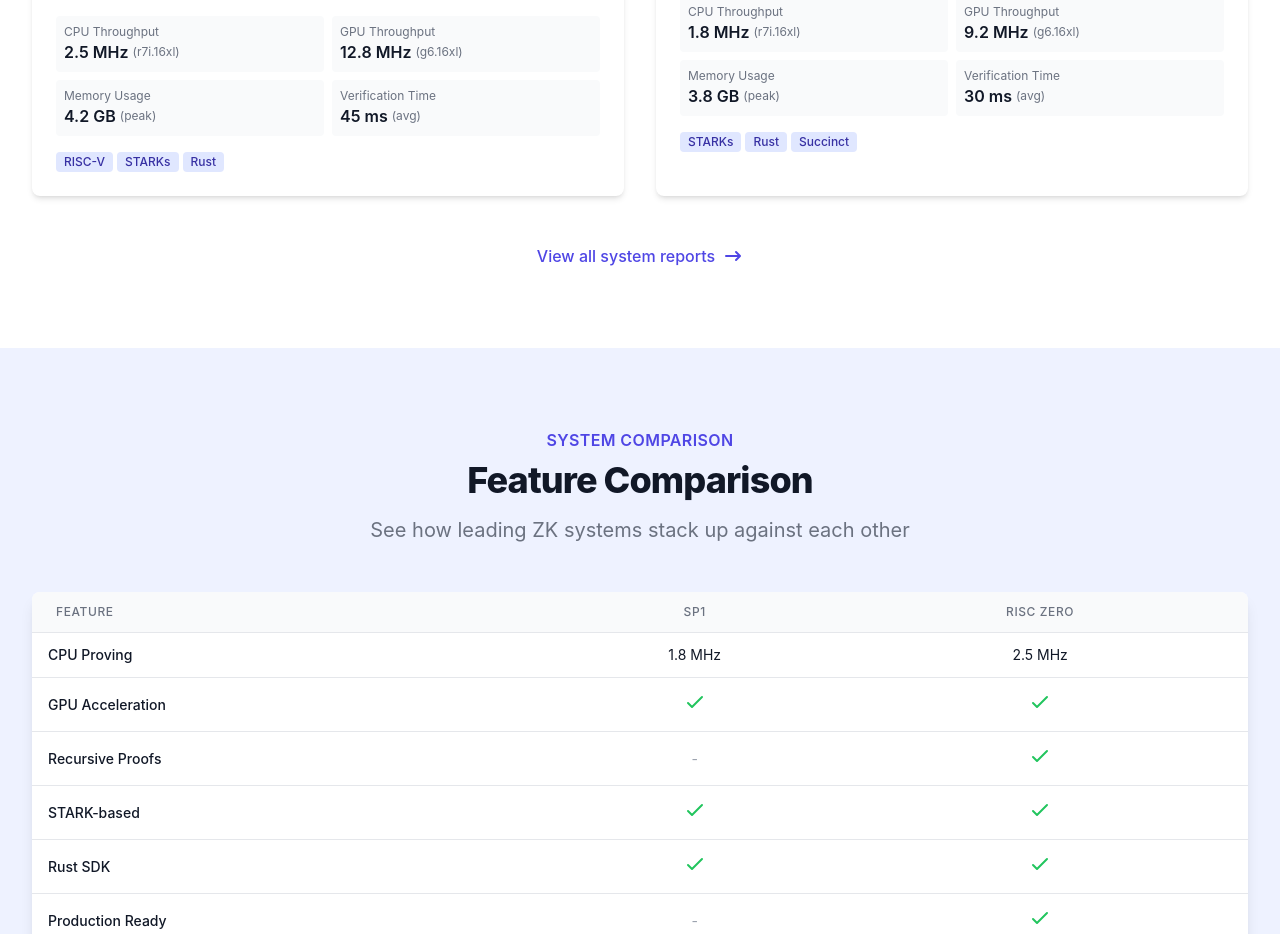
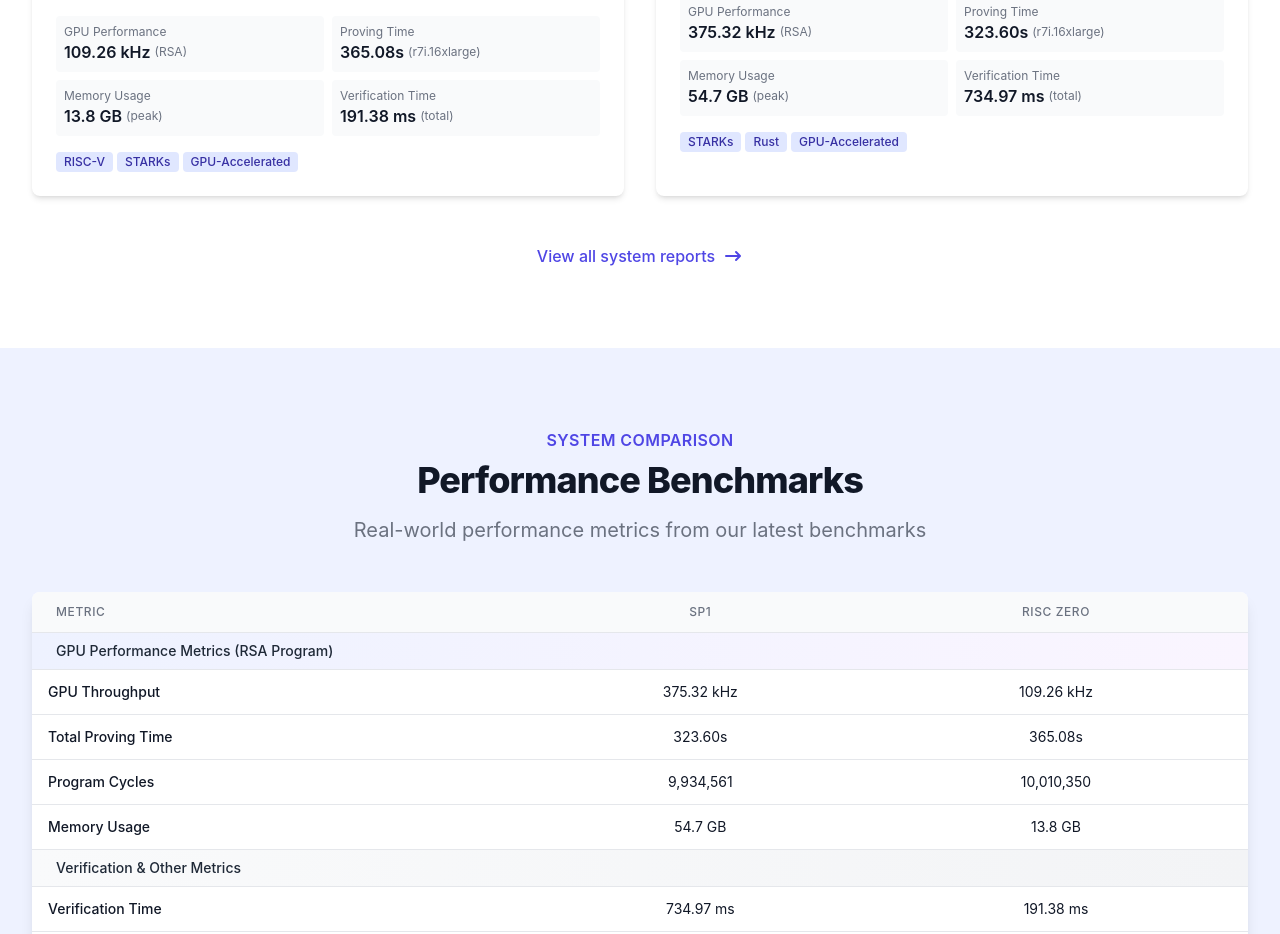
Before and after one commit to ProofLabDev/prooflab-frontend, a React (Create React App) app: page / in a window 1280 px wide. Shown: the part 1863-2797 px from the top of the page. Built offline with nearby package versions, Linux system fonts and the light colour scheme.

Commit message:
fixed loop on home page

```diff
--- a/src/components/ComparisonTable/ComparisonTable.js
+++ b/src/components/ComparisonTable/ComparisonTable.js
@@ -200,7 +200,7 @@
 
 const ComparisonTable = () => {
   const { comparisons, loading, error } = useComparisonData();
-  const [activeCategory, setActiveCategory] = useState('features');
+  const [activeCategory, setActiveCategory] = useState('performance');
   const [selectedSystems, setSelectedSystems] = useState([]);
   const [showRadar, setShowRadar] = useState(true);
 
--- a/src/components/Navigation/Navigation.js
+++ b/src/components/Navigation/Navigation.js
@@ -153,7 +153,7 @@
 
   const getLinkClass = (path) => {
     const isActive = location.pathname === path;
-    const baseClasses = "inline-flex items-center px-1 pt-1 text-sm font-medium";
+    const baseClasses = "inline-flex items-center px-1 pt-1 text-sm font-medium relative z-10";
     return `${baseClasses} ${isActive ? 'text-gray-900 border-b-2 border-indigo-500' : 'text-gray-500 hover:text-gray-900'}`;
   };
 
@@ -169,7 +169,7 @@
         <div className="flex justify-between h-16">
           <div className="flex">
             <div className="flex-shrink-0 flex items-center">
-              <Link to="/" className="flex items-center">
+              <Link to="/" className="flex items-center z-10 relative">
                 <img
                   src="/prooflab-logo.png"
                   alt="ProofLab"
--- a/src/components/pages/Home.js
+++ b/src/components/pages/Home.js
@@ -1,5 +1,7 @@
-import React, { useState, useEffect } from 'react';
+import React, { useState, useEffect, useMemo } from 'react';
 import { Link } from 'react-router-dom';
+import useZKVMThroughput from '../../hooks/useZKVMThroughput';
+import useTelemetry from '../../hooks/useTelemetry';
 
 // SVG Icons for use in the UI
 const Icons = {
@@ -246,39 +248,115 @@
       .catch(error => console.error('Error fetching data:', error));
   }, []);
 
-  // Sample featured reports
-  const featuredReports = [
-    {
+  // Dynamic data loading for featured zkVMs
+  const [dynamicReports, setDynamicReports] = useState([]);
+
+  // Get RISC0 performance data - focusing on RSA for higher cycle counts
+  const risc0Throughput = useZKVMThroughput('risc0');
+  const { telemetryData: risc0RsaTelemetry } = useTelemetry('rsa', 'risc0');
+
+  // Get SP1 performance data - focusing on RSA for higher cycle counts
+  const sp1Throughput = useZKVMThroughput('sp1');
+  const { telemetryData: sp1RsaTelemetry } = useTelemetry('rsa', 'sp1');
+
+  // Create a stable effect to process and set the report data
+  useEffect(() => {
+    // Skip processing if data is not fully loaded
+    if (!risc0RsaTelemetry || !sp1RsaTelemetry ||
+        !risc0Throughput || !sp1Throughput ||
+        risc0Throughput.loading || sp1Throughput.loading) {
+      return;
+    }
+
+    const reports = [];
+
+    // RISC0 Report with RSA data and GPU metrics
+    try {
+      if (risc0RsaTelemetry && risc0RsaTelemetry.timing && risc0Throughput) {
+        const totalProving = risc0RsaTelemetry.timing.proving.toFixed(2) + 's';
+        const maxMemory = (risc0RsaTelemetry.resources.maxMemory / 1024).toFixed(1) + ' GB';
+        const verificationTime = (risc0RsaTelemetry.timing.verification * 1000).toFixed(2) + ' ms';
+
+        // Use GPU throughput, with a fallback
+        const executionSpeed = risc0Throughput.throughput?.gpu?.formatted || '0 Hz';
+        const instanceType = risc0RsaTelemetry.system?.instanceType || 'g6.16xlarge';
+
+        reports.push({
           name: "RISC Zero",
           description: "High-performance RISC-V based zero-knowledge virtual machine with strong security properties",
           metrics: {
-        labels: ["High Performance", "Production Ready"],
+            labels: ["Fast Verification", "Production Ready"],
             colors: ["bg-green-100 text-green-800", "bg-blue-100 text-blue-800"],
             data: [
-          { name: "CPU Throughput", value: "2.5 MHz", unit: "r7i.16xl" },
-          { name: "GPU Throughput", value: "12.8 MHz", unit: "g6.16xl" },
-          { name: "Memory Usage", value: "4.2 GB", unit: "peak" },
-          { name: "Verification Time", value: "45 ms", unit: "avg" }
+              { name: "GPU Performance", value: executionSpeed, unit: "RSA" },
+              { name: "Proving Time", value: totalProving, unit: instanceType },
+              { name: "Memory Usage", value: maxMemory, unit: "peak" },
+              { name: "Verification Time", value: verificationTime, unit: "total" }
             ]
           },
-      tags: ["RISC-V", "STARKs", "Rust"]
-    },
-    {
+          tags: ["RISC-V", "STARKs", "GPU-Accelerated"]
+        });
+      }
+    } catch (error) {
+      console.error("Error processing RISC0 data:", error);
+    }
+
+    // SP1 Report with RSA data and GPU metrics
+    try {
+      if (sp1RsaTelemetry && sp1RsaTelemetry.timing && sp1Throughput) {
+        const totalProving = sp1RsaTelemetry.timing.proving.toFixed(2) + 's';
+        const maxMemory = (sp1RsaTelemetry.resources.maxMemory / 1024).toFixed(1) + ' GB';
+        const verificationTime = (sp1RsaTelemetry.timing.verification * 1000).toFixed(2) + ' ms';
+
+        // Use GPU throughput, with a fallback
+        const executionSpeed = sp1Throughput.throughput?.gpu?.formatted || '0 Hz';
+        const instanceType = sp1RsaTelemetry.system?.instanceType || 'g6.16xlarge';
+
+        reports.push({
           name: "SP1",
           description: "STARK-based virtual machine designed for developer simplicity and rapid iteration",
           metrics: {
-        labels: ["Fast Verification", "Developer Friendly"],
+            labels: ["GPU-Accelerated", "Developer Friendly"],
             colors: ["bg-purple-100 text-purple-800", "bg-green-100 text-green-800"],
             data: [
-          { name: "CPU Throughput", value: "1.8 MHz", unit: "r7i.16xl" },
-          { name: "GPU Throughput", value: "9.2 MHz", unit: "g6.16xl" },
-          { name: "Memory Usage", value: "3.8 GB", unit: "peak" },
-          { name: "Verification Time", value: "30 ms", unit: "avg" }
+              { name: "GPU Performance", value: executionSpeed, unit: "RSA" },
+              { name: "Proving Time", value: totalProving, unit: instanceType },
+              { name: "Memory Usage", value: maxMemory, unit: "peak" },
+              { name: "Verification Time", value: verificationTime, unit: "total" }
             ]
           },
-      tags: ["STARKs", "Rust", "Succinct"]
+          tags: ["STARKs", "Rust", "GPU-Accelerated"]
+        });
       }
-  ];
+    } catch (error) {
+      console.error("Error processing SP1 data:", error);
+    }
+
+    // Only update state if we have reports
+    if (reports.length > 0) {
+      setDynamicReports(reports);
+    }
+  // eslint-disable-next-line react-hooks/exhaustive-deps
+  }, [
+    // Primitive values that can be tracked safely:
+    risc0RsaTelemetry?.timing?.proving,
+    risc0RsaTelemetry?.resources?.maxMemory,
+    risc0RsaTelemetry?.timing?.verification,
+    risc0Throughput?.throughput?.gpu?.formatted,
+    risc0Throughput?.loading,
+
+    sp1RsaTelemetry?.timing?.proving,
+    sp1RsaTelemetry?.resources?.maxMemory,
+    sp1RsaTelemetry?.timing?.verification,
+    sp1Throughput?.throughput?.gpu?.formatted,
+    sp1Throughput?.loading
+  ]);
+
+  // Use the dynamically generated reports or fallback to empty array if loading
+  // Use memoized reports to prevent unnecessary re-renders
+  const featuredReports = useMemo(() => {
+    return dynamicReports.length > 0 ? dynamicReports : [];
+  }, [dynamicReports]);
 
   // Sample featured programs
   const featuredPrograms = [
@@ -419,11 +497,25 @@
             </p>
           </div>
 
+          {/* Loading state */}
+          {(featuredReports.length === 0 && (
+            risc0Throughput.loading || sp1Throughput.loading || !risc0RsaTelemetry || !sp1RsaTelemetry
+          )) && (
+            <div className="flex justify-center p-10">
+              <div className="animate-pulse text-center">
+                <p className="text-gray-500">Loading report data...</p>
+              </div>
+            </div>
+          )}
+
+          {/* Display reports once loaded */}
+          {featuredReports.length > 0 && (
             <div className="grid grid-cols-1 gap-8 md:grid-cols-2">
               {featuredReports.map((report, index) => (
                 <ReportCard key={index} {...report} />
               ))}
             </div>
+          )}
 
           <div className="mt-12 text-center">
             <Link
@@ -445,20 +537,31 @@
           <div className="lg:text-center mb-12">
             <h2 className="text-base text-indigo-600 font-semibold tracking-wide uppercase">System Comparison</h2>
             <p className="mt-2 text-3xl leading-8 font-extrabold tracking-tight text-gray-900 sm:text-4xl">
-              Feature Comparison
+              Performance Benchmarks
             </p>
             <p className="mt-4 max-w-2xl text-xl text-gray-500 lg:mx-auto">
-              See how leading ZK systems stack up against each other
+              Real-world performance metrics from our latest benchmarks
             </p>
           </div>
 
+          {/* Loading state */}
+          {(!risc0RsaTelemetry || !sp1RsaTelemetry || risc0Throughput.loading || sp1Throughput.loading) && (
+            <div className="flex justify-center p-10">
+              <div className="animate-pulse text-center">
+                <p className="text-gray-500">Loading benchmark data...</p>
+              </div>
+            </div>
+          )}
+
+          {/* Comparison table - only shown when data is loaded */}
+          {risc0RsaTelemetry && sp1RsaTelemetry && !risc0Throughput.loading && !sp1Throughput.loading && (
             <div className="bg-white rounded-lg shadow-lg overflow-hidden">
               <div className="overflow-x-auto">
                 <table className="min-w-full divide-y divide-gray-200">
                   <thead className="bg-gray-50">
                     <tr>
                       <th scope="col" className="px-6 py-3 text-left text-xs font-medium text-gray-500 uppercase tracking-wider">
-                      Feature
+                        Metric
                       </th>
                       <th scope="col" className="px-6 py-3 text-center text-xs font-medium text-gray-500 uppercase tracking-wider">
                         SP1
@@ -469,16 +572,54 @@
                     </tr>
                   </thead>
                   <tbody className="bg-white divide-y divide-gray-200">
-                  <ComparisonRow feature="CPU Proving" sp1="1.8 MHz" risc0="2.5 MHz" />
-                  <ComparisonRow feature="GPU Acceleration" sp1 risc0 />
-                  <ComparisonRow feature="Recursive Proofs" sp1={false} risc0 />
-                  <ComparisonRow feature="STARK-based" sp1 risc0 />
-                  <ComparisonRow feature="Rust SDK" sp1 risc0 />
-                  <ComparisonRow feature="Production Ready" sp1={false} risc0 />
+                    {/* GPU Benchmarks - RSA */}
+                    <tr className="bg-gradient-to-r from-indigo-50 to-purple-50">
+                      <td colSpan={3} className="px-6 py-2 text-sm font-medium text-gray-800">GPU Performance Metrics (RSA Program)</td>
+                    </tr>
+                    <ComparisonRow
+                      feature="GPU Throughput"
+                      sp1={sp1Throughput?.throughput?.gpu?.formatted || "Loading..."}
+                      risc0={risc0Throughput?.throughput?.gpu?.formatted || "Loading..."}
+                    />
+                    <ComparisonRow
+                      feature="Total Proving Time"
+                      sp1={sp1RsaTelemetry?.timing?.proving ? sp1RsaTelemetry.timing.proving.toFixed(2) + 's' : "Loading..."}
+                      risc0={risc0RsaTelemetry?.timing?.proving ? risc0RsaTelemetry.timing.proving.toFixed(2) + 's' : "Loading..."}
+                    />
+                    <ComparisonRow
+                      feature="Program Cycles"
+                      sp1={sp1RsaTelemetry?.metrics?.cycles ? sp1RsaTelemetry.metrics.cycles.toLocaleString() : "Loading..."}
+                      risc0={risc0RsaTelemetry?.metrics?.cycles ? risc0RsaTelemetry.metrics.cycles.toLocaleString() : "Loading..."}
+                    />
+                    <ComparisonRow
+                      feature="Memory Usage"
+                      sp1={sp1RsaTelemetry?.resources?.maxMemory ? (sp1RsaTelemetry.resources.maxMemory / 1024).toFixed(1) + ' GB' : "Loading..."}
+                      risc0={risc0RsaTelemetry?.resources?.maxMemory ? (risc0RsaTelemetry.resources.maxMemory / 1024).toFixed(1) + ' GB' : "Loading..."}
+                    />
+
+                    {/* General Metrics */}
+                    <tr className="bg-gradient-to-r from-gray-50 to-gray-100">
+                      <td colSpan={3} className="px-6 py-2 text-sm font-medium text-gray-800">Verification & Other Metrics</td>
+                    </tr>
+                    <ComparisonRow
+                      feature="Verification Time"
+                      sp1={sp1RsaTelemetry?.timing?.verification ? (sp1RsaTelemetry.timing.verification * 1000).toFixed(2) + ' ms' : "Loading..."}
+                      risc0={risc0RsaTelemetry?.timing?.verification ? (risc0RsaTelemetry.timing.verification * 1000).toFixed(2) + ' ms' : "Loading..."}
+                    />
+                    <ComparisonRow
+                      feature="Proof Size"
+                      sp1={sp1RsaTelemetry?.metrics?.coreProofSize && sp1RsaTelemetry?.metrics?.recursiveProofSize ?
+                        ((sp1RsaTelemetry.metrics.coreProofSize + sp1RsaTelemetry.metrics.recursiveProofSize) / (1024 * 1024)).toFixed(2) + ' MB' :
+                        "Loading..."}
+                      risc0={risc0RsaTelemetry?.metrics?.coreProofSize && risc0RsaTelemetry?.metrics?.recursiveProofSize ?
+                        ((risc0RsaTelemetry.metrics.coreProofSize + risc0RsaTelemetry.metrics.recursiveProofSize) / (1024 * 1024)).toFixed(2) + ' MB' :
+                        "Loading..."}
+                    />
                   </tbody>
                 </table>
               </div>
             </div>
+          )}
 
           <div className="mt-12 text-center">
             <Link
```
Lines whose indentation alone changed are shown as unchanged.
